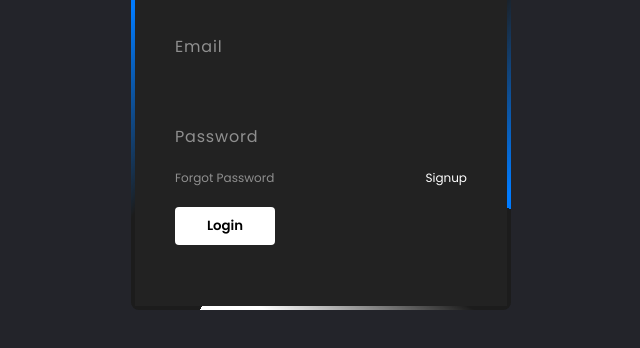
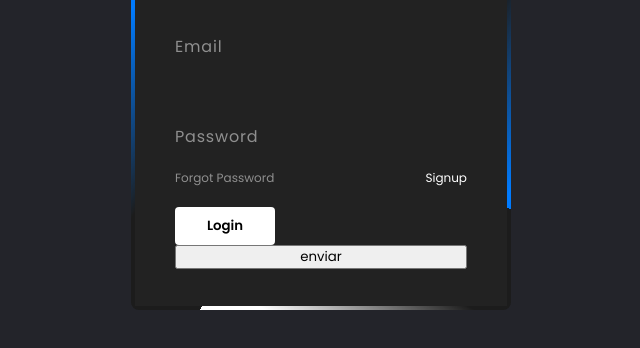
Before and after one commit to GERARD2619-17/sistemnewFHS, a plain HTML site: page index.html in a window 1280 px wide. Shown: the part 300-648 px from the top of the page, without its empty margins (319-959 px from the left). Drawn offline with Linux system fonts and the light colour scheme.

Commit message:
butondeprueba1

```diff
--- a/index.html
+++ b/index.html
@@ -77,6 +77,7 @@
                 <a href="#">Signup</a>
             </div>
             <input type="submit"  value="Login">
+            <button href="Dashboard/Dashboard.html">enviar</button>
         </form>
     </div>
     <!-- Template Javascript -->
```
